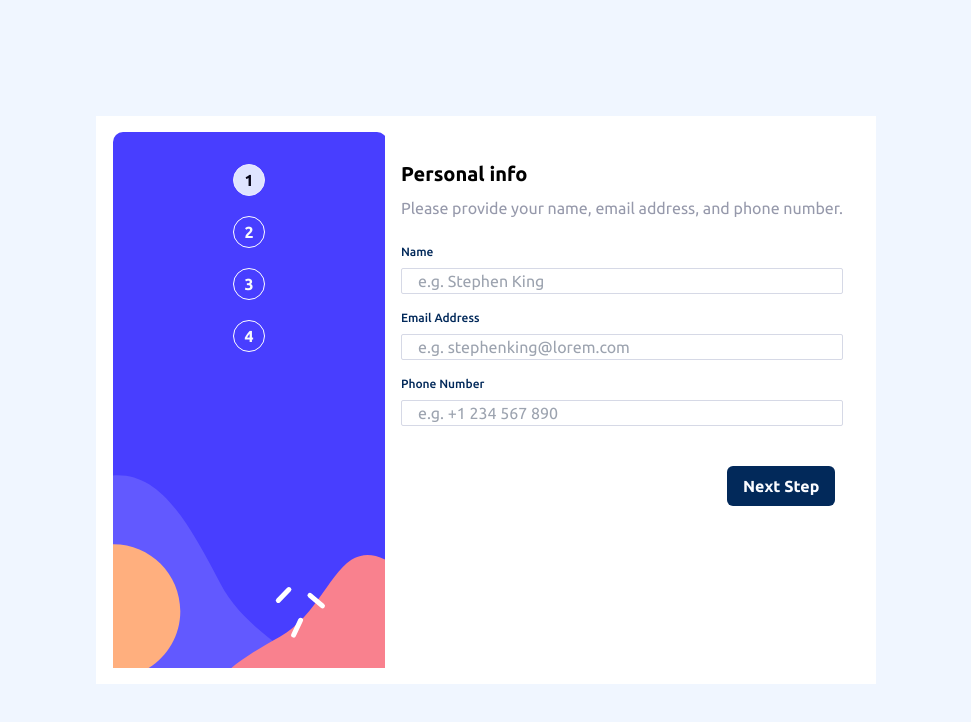
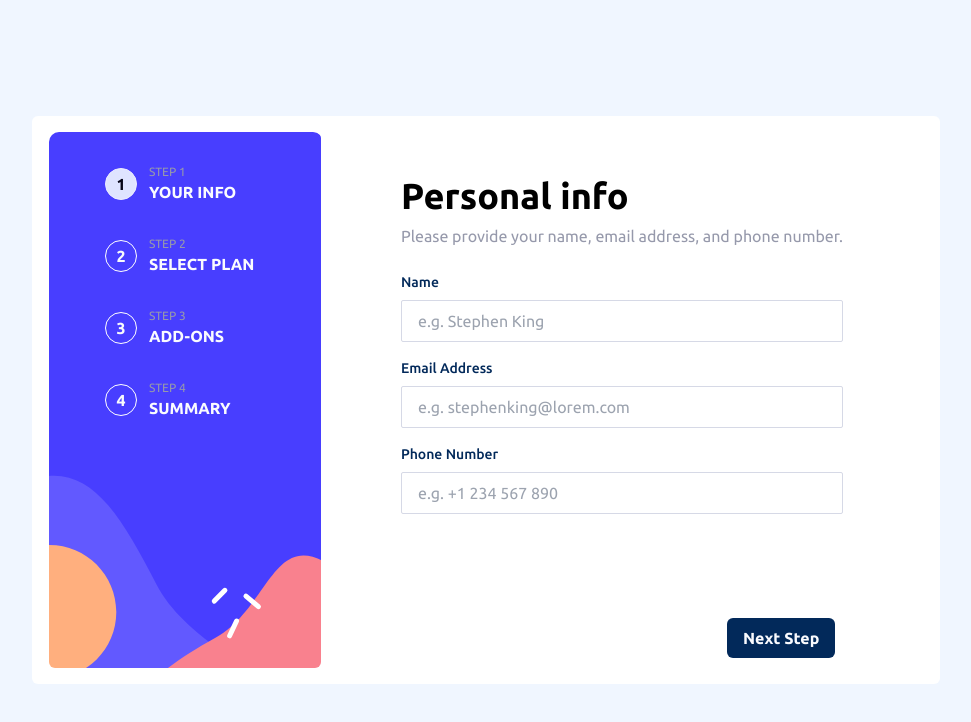
Before and after one commit to Robertron624/multi-step-form, a React (Vite) app: page / in a window 1280 px wide. Shown: the top 722 px of the page, without its empty margins (154-1125 px from the left). Built offline with nearby package versions, Linux system fonts and the light colour scheme.

Commit message:
styles: first step desktop

```diff
--- a/src/App.tsx
+++ b/src/App.tsx
@@ -18,7 +18,7 @@ function App() {
             <AppProvider>
                 <Router>
                     <main>
-                        <div className="container md:max-w-[48.75rem] bg-white p-4 mx-auto relative md:flex md:justify-center md:h-[35.55rem]">
+                        <div className="container md:max-w-[56.75rem] bg-white rounded-md p-4 mx-auto relative md:flex md:justify-center md:h-[35.55rem]">
                             <StepsNumbers />
                             <Routes>
                                 <Route path="/" element={<FirstStep />} />
--- a/src/components/Footer.tsx
+++ b/src/components/Footer.tsx
@@ -33,7 +33,7 @@ const Footer = () => {
     const isLastStep = currentStep == "4";
 
     return (
-        <div className="bg-white w-full py-3">
+        <div className="bg-white w-full py-3 md:mt-16">
             <div
                 className={`${
                     istFirstStep ? "justify-end" : "justify-between"
--- a/src/components/StepsNumbers.tsx
+++ b/src/components/StepsNumbers.tsx
@@ -21,7 +21,7 @@ const StepsNumbers = () => {
         "2": "/second",
         "3": "/third",
         "4": "/fourth",
-    }
+    };
 
     const location = useLocation();
     const navigate = useNavigate();
@@ -53,9 +53,10 @@ const StepsNumbers = () => {
     };
 
     return (
-        <div className="w-full md:max-w-[17rem] h-40 md:h-full bg-no-repeat bg-steps-pattern-mobile md:bg-steps-pattern-desktop">
-            <div className="flex md:flex-col gap-5 max-w-[12rem] md:max-w-none items-center mx-auto py-8 ">
+        <div className="w-full md:max-w-[17rem] h-40 md:h-full bg-no-repeat bg-steps-pattern-mobile md:bg-steps-pattern-desktop md:rounded-md">
+            <div className="flex md:flex-col gap-5 md:gap-8 max-w-[12rem] md:max-w-none items-center mx-auto py-8 ">
                 {FORM_STEPS.map((stepNumber) => (
+                    <div className="md:flex items-center md:w-40 gap-3" key={stepNumber.label}>
                         <button
                             onClick={handleChangeStep}
                             className={`${
@@ -63,11 +64,19 @@ const StepsNumbers = () => {
                                     ? "bg-magnolia opacity-90 text-black"
                                     : "bg-transparent text-slate-50"
                             } font-semibold w-8 h-8  border border-white rounded-full flex justify-center items-center`}
-                        key={stepNumber.label}
                             id={`${stepNumber.label}`}
                         >
                             <div>{stepNumber.label}</div>
                         </button>
+                        <div className="hidden md:inline-block text-left">
+                            <p className="text-cool-gray text-xs">
+                                STEP {stepNumber.label}
+                            </p>
+                            <p className="font-bold text-base text-alabaster uppercase">
+                                {stepNumber.description}
+                            </p>
+                        </div>
+                    </div>
                 ))}
             </div>
         </div>
--- a/src/constants.ts
+++ b/src/constants.ts
@@ -2,18 +2,22 @@ export const FORM_STEPS = [
     {
         label: "1",
         href: "/",
+        description: "your info"
     },
     {
         label: "2",
         href: "/second",
+        description: "select plan"
     },
     {
         label: "3",
         href: "/third",
+        description: "add-ons"
     },
     {
         label: "4",
         href: "/fourth",
+        description: "summary"
     },
 ];
 
--- a/src/steps/FirstStep.tsx
+++ b/src/steps/FirstStep.tsx
@@ -31,11 +31,11 @@ const FirstStep = () => {
     };
 
     return (
-        <div className="absolute md:relative top-24 md:top-0">
+        <div className="absolute md:py-4 md:px-16 md:relative top-24 md:top-0">
             <form className="md:h-full" onSubmit={handleSubmit(saveData)} action="" method="POST">
                 <fieldset className="flex flex-col justify-between md:justify-start h-[84vh] md:h-full md:bg-white">
                     <div className="w-[90%] md:w-auto shadow-lg md:shadow-none mx-auto bg-white rounded-md px-4 py-7 text-left">
-                        <legend className="font-bold text-xl mb-2">
+                        <legend className="font-bold text-xl md:text-4xl mb-2">
                             Personal info
                         </legend>
                         <p className="text-cool-gray text-base mb-6">
@@ -45,12 +45,12 @@ const FirstStep = () => {
                         <div>
                             <label
                                 htmlFor="name"
-                                className="block text-xs font-medium text-marine-blue mb-2"
+                                className="block text-xs font-medium text-marine-blue mb-2 md:text-sm"
                             >
                                 Name
                             </label>
                             <input
-                                className="border w-full border-light-gray pl-4 rounded-sm"
+                                className="border w-full border-light-gray pl-4 md:py-2 rounded-sm"
                                 type="text"
                                 placeholder="e.g. Stephen King"
                                 id="name"
@@ -67,12 +67,12 @@ const FirstStep = () => {
                         <div className="mt-4">
                             <label
                                 htmlFor="email"
-                                className="block text-xs font-medium text-marine-blue mb-2"
+                                className="block text-xs font-medium text-marine-blue mb-2 md:text-sm"
                             >
                                 Email Address
                             </label>
                             <input
-                                className="border w-full border-light-gray pl-4 rounded-sm"
+                                className="border w-full border-light-gray pl-4 md:py-2 rounded-sm"
                                 type="email"
                                 id="email"
                                 placeholder="e.g. stephenking@lorem.com"
@@ -92,12 +92,12 @@ const FirstStep = () => {
                         <div className="mt-4">
                             <label
                                 htmlFor="phone"
-                                className="block text-xs font-medium text-marine-blue mb-2"
+                                className="block text-xs font-medium text-marine-blue mb-2 md:text-sm"
                             >
                                 Phone Number
                             </label>
                             <input
-                                className="border w-full border-light-gray pl-4 rounded-sm"
+                                className="border w-full border-light-gray pl-4 md:py-2 rounded-sm"
                                 type="tel"
                                 id="phone"
                                 placeholder="e.g. +1 234 567 890"
```
Lines whose indentation alone changed are shown as unchanged.
